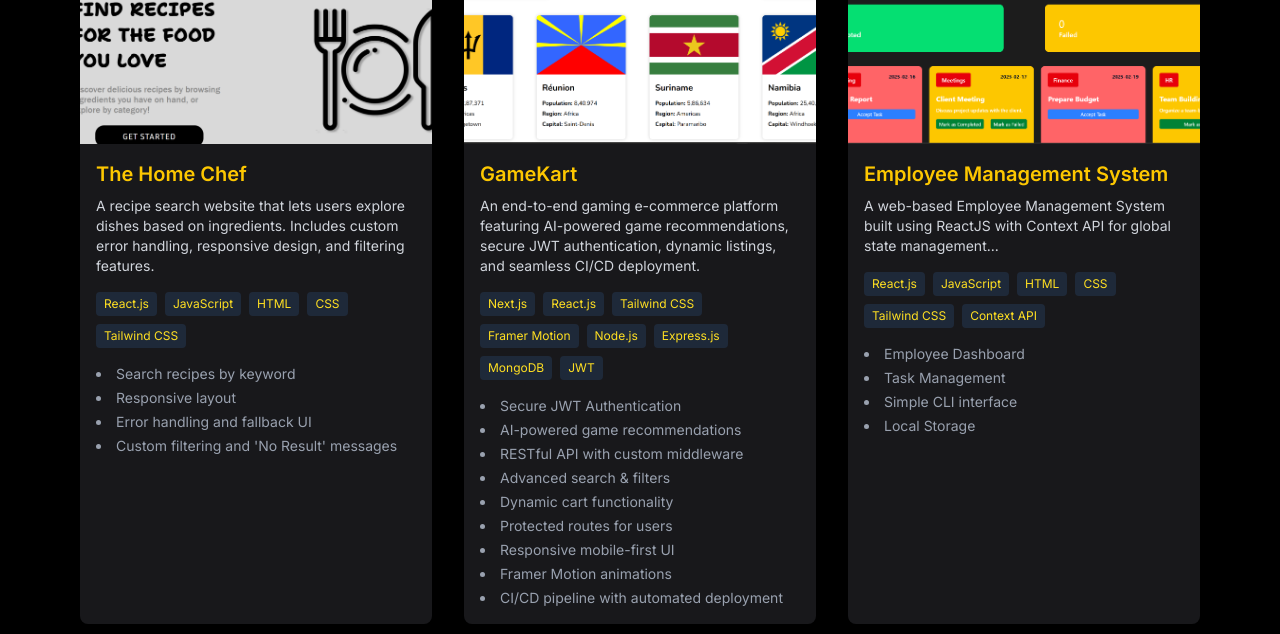
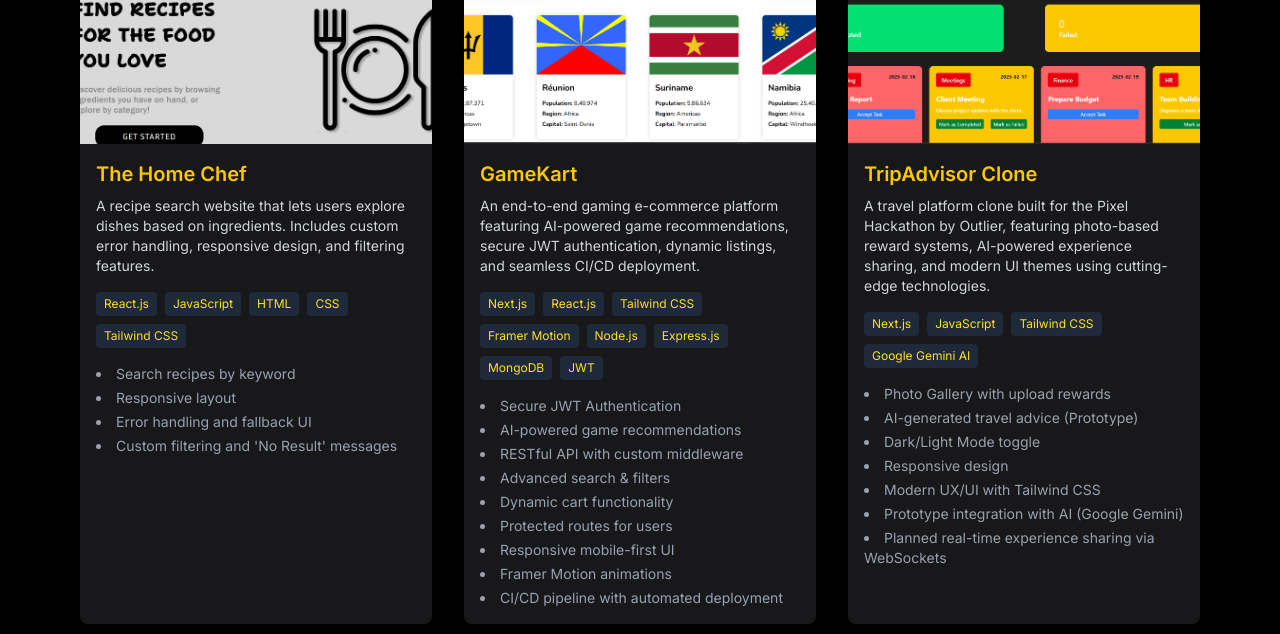
Before and after one commit to MOHDDANISH007/Portfolio_NextJs, a Next.js app: page / in a window 1280 px wide. Shown: the part 1468-2102 px from the top of the page. Built offline with nearby package versions, Linux system fonts and the light colour scheme.

Commit message:
tripadvisorrFrontendCloneUpadte

```diff
--- a/components/sections/project.tsx
+++ b/components/sections/project.tsx
@@ -72,6 +72,29 @@
     "Responsive mobile-first UI",
     "Framer Motion animations",
     "CI/CD pipeline with automated deployment"
+  ],
+},
+    {
+  title: "TripAdvisor Clone",
+  description:
+    "A travel platform clone built for the Pixel Hackathon by Outlier, featuring photo-based reward systems, AI-powered experience sharing, and modern UI themes using cutting-edge technologies.",
+  image: Image3, // Replace with actual image variable
+  technologies: [
+    "Next.js",
+    "JavaScript",
+    "Tailwind CSS",
+    "Google Gemini AI"
+  ],
+  liveUrl: "https://lnkd.in/g74UYx2x",
+  githubUrl: "https://lnkd.in/gbSE8qwq",
+  features: [
+    "Photo Gallery with upload rewards",
+    "AI-generated travel advice (Prototype)",
+    "Dark/Light Mode toggle",
+    "Responsive design",
+    "Modern UX/UI with Tailwind CSS",
+    "Prototype integration with AI (Google Gemini)",
+    "Planned real-time experience sharing via WebSockets"
   ],
 },
     {
```
